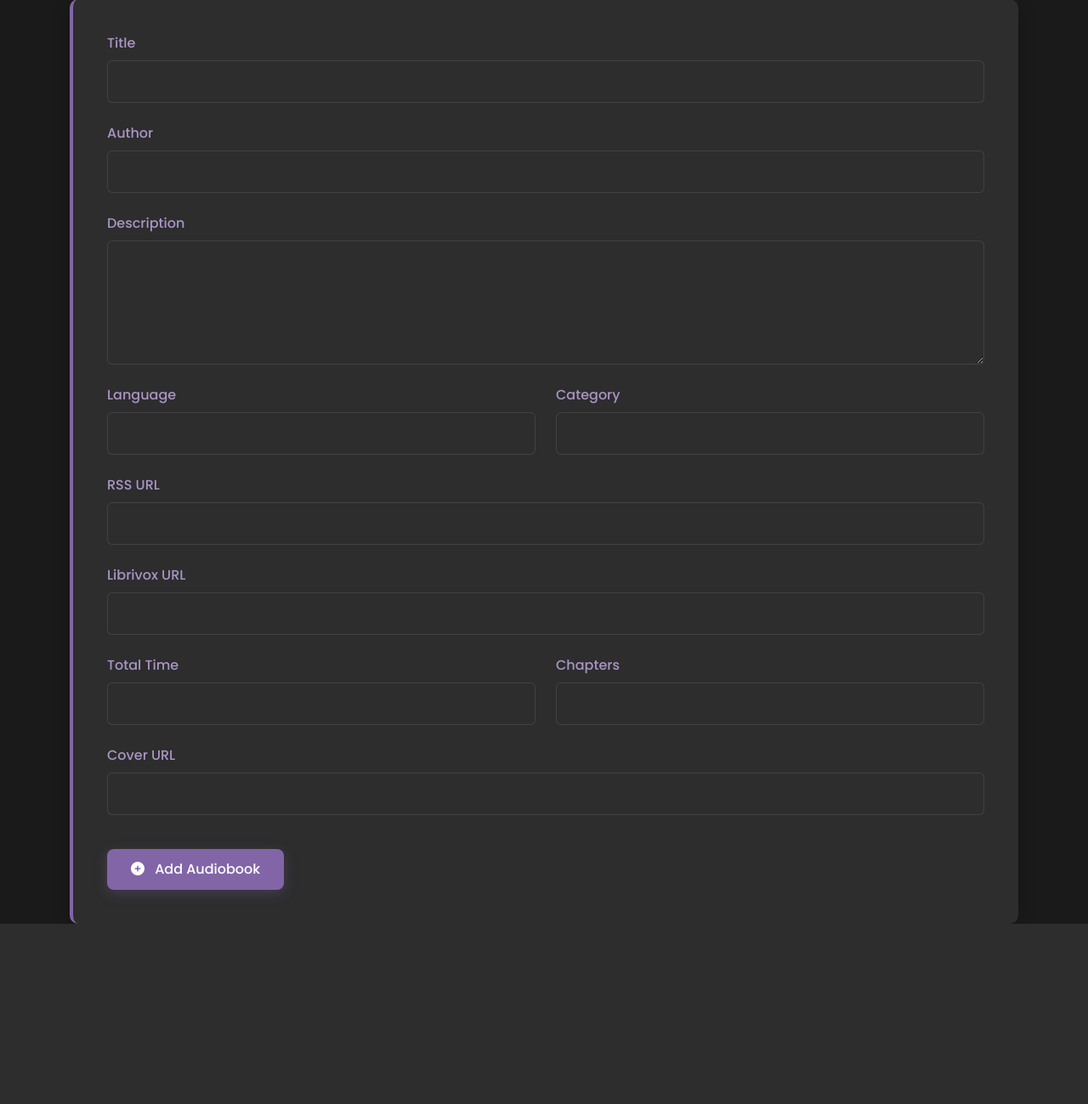
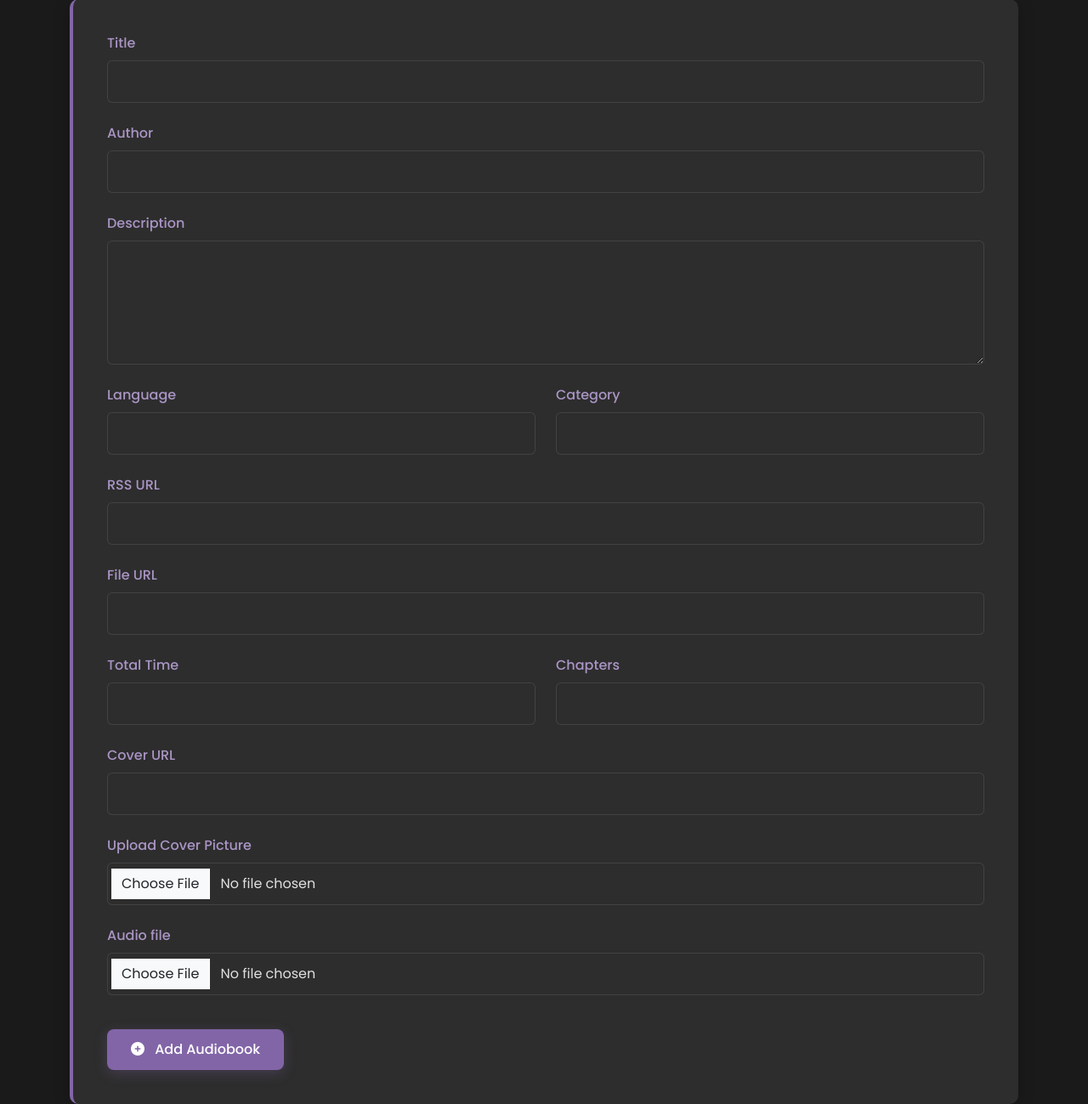
Before and after one commit to malak-elbanna/yappie, a Flask app: page /api/content/add in a window 1280 px wide. Shown: the part 177-1476 px from the top of the page at 85% size. Before the commit the page ends 1264 px from the top, so only its background shows below. Run offline with Flask 3, Linux system fonts and the light colour scheme; some libraries are stand-ins or nearby versions.

Commit message:
upload files + store them in the db

```diff
--- a/src/backend/content-management-service/controllers/audiobook_controller.py
+++ b/src/backend/content-management-service/controllers/audiobook_controller.py
@@ -1,6 +1,14 @@
 from flask import request, jsonify, render_template, redirect, url_for
 from services.db import mongo
 from bson.objectid import ObjectId
+from werkzeug.utils import secure_filename
+from gridfs import GridFS
+
+ALLOWED_EXTENSIONS = {'png', 'jpg', 'jpeg', 'gif', 'mp4', 'm4a', 'mp3'}
+
+def allowed_file(filename):
+    return '.' in filename and \
+        filename.rsplit('.', 1)[1].lower() in ALLOWED_EXTENSIONS
 
 not_found = "audiobook not found"
 
@@ -28,40 +36,46 @@ def get_audiobook(id):
         return jsonify({"error": not_found}), 404
 
 def add_audiobook():
-    data = {
-        "title": request.form.get("title"),
-        "author": request.form.get("author"),
-        "description": request.form.get("description"),
-        "language": request.form.get("language"),
-        "url_rss": request.form.get("url_rss"),
-        "url_librivox": request.form.get("url_librivox"),
-        "totaltime": request.form.get("totaltime"),
-        "cover_url": request.form.get("cover_url"),
-        "chapters": request.form.get("chapters"),
-        "category": request.form.get("category")
-    }
-    collection = get_collection()
-    result = collection.insert_one(data)
+    db = mongo.cx["audiobooks_db"]
+    fs = GridFS(db)
+
+    data = request.form.to_dict()
+    files = request.files
+    if 'cover_image' in files:
+        cover_image = files['cover_image']
+        if cover_image and allowed_file(cover_image.filename):
+            cover_id = fs.put(cover_image, filename=secure_filename(cover_image.filename))
+            data['cover_id'] = str(cover_id)
+
+    if 'audio_file' in files:
+        audio_file = files['audio_file']
+        if audio_file and allowed_file(audio_file.filename):
+            audio_id = fs.put(audio_file, filename=secure_filename(audio_file.filename))
+            data['audio_id'] = str(audio_id)
+
+    result = db.books.insert_one(data)
     return jsonify({"_id": str(result.inserted_id)}), 201
 
 
 def update_audiobook(id):
-    data = request.form
-    updated_data = {
-        "title": data.get("title"),
-        "author": data.get("author"),
-        "description": data.get("description"),
-        "language": data.get("language"),
-        "url_rss": data.get("url_rss"),
-        "url_librivox": data.get("url_librivox"),
-        "totaltime": data.get("totaltime"),
-        "cover_url": data.get("cover_url"),
-        "chapters": data.get("chapters"),
-        "category": data.get("category")
-    }
+    db = mongo.cx["audiobooks_db"]
+    fs = GridFS(db)
 
-    collection = get_collection()
-    collection.update_one({"_id": ObjectId(id)}, {"$set": updated_data})
+    data = request.form.to_dict()
+    files = request.files
+    if 'cover_image' in files:
+        cover_image = files['cover_image']
+        if cover_image and allowed_file(cover_image.filename):
+            cover_id = fs.put(cover_image, filename=secure_filename(cover_image.filename))
+            data['cover_id'] = str(cover_id)
+
+    if 'audio_file' in files:
+        audio_file = files['audio_file']
+        if audio_file and allowed_file(audio_file.filename):
+            audio_id = fs.put(audio_file, filename=secure_filename(audio_file.filename))
+            data['audio_id'] = str(audio_id)
+
+    db.books.update_one({"_id": ObjectId(id)}, {"$set": data})
     return jsonify({"message": "audiobook updated"}), 200
 
 
--- a/src/backend/content-management-service/templates/addBook.html
+++ b/src/backend/content-management-service/templates/addBook.html
@@ -15,7 +15,7 @@
             <h1 class="text-center">Add Audiobook</h1>
         </div>
 
-        <form id="add-audiobook-form" onsubmit="event.preventDefault(); addAudiobook();">
+        <form id="add-audiobook-form" onsubmit="event.preventDefault(); addAudiobook();" enctype="multipart/form-data">
             <div class="mb-4">
                 <label for="title" class="form-label">Title</label>
                 <input type="text" class="form-control" id="title" name="title" required>
@@ -49,7 +49,7 @@
             </div>
 
             <div class="mb-4">
-                <label for="url_librivox" class="form-label">Librivox URL</label>
+                <label for="url_librivox" class="form-label">File URL</label>
                 <input type="url" class="form-control" id="url_librivox" name="url_librivox">
             </div>
 
@@ -70,6 +70,16 @@
                 <input type="text" class="form-control" id="cover_url" name="cover_url">
             </div>
 
+            <div class="mb-4">
+                <label for="cover_image" class="form-label">Upload Cover Picture</label>
+                <input type="file" class="form-control" id="cover_image" name="cover_image">
+            </div>
+
+            <div class="mb-4">
+                <label for="audio_file" class="form-label">Audio file</label>
+                <input type="file" class="form-control" id="audio_file" name="audio_file">
+            </div>
+
             <button type="submit" class="btn btn-primary">
                 <i class="fas fa-plus-circle me-2"></i> Add Audiobook
             </button>
```
Also changed, not shown: src/backend/content-management-service/templates/updateBook.html (+12 -2 lines), src/backend/content-management-service/static/img/no_image.png (added).
